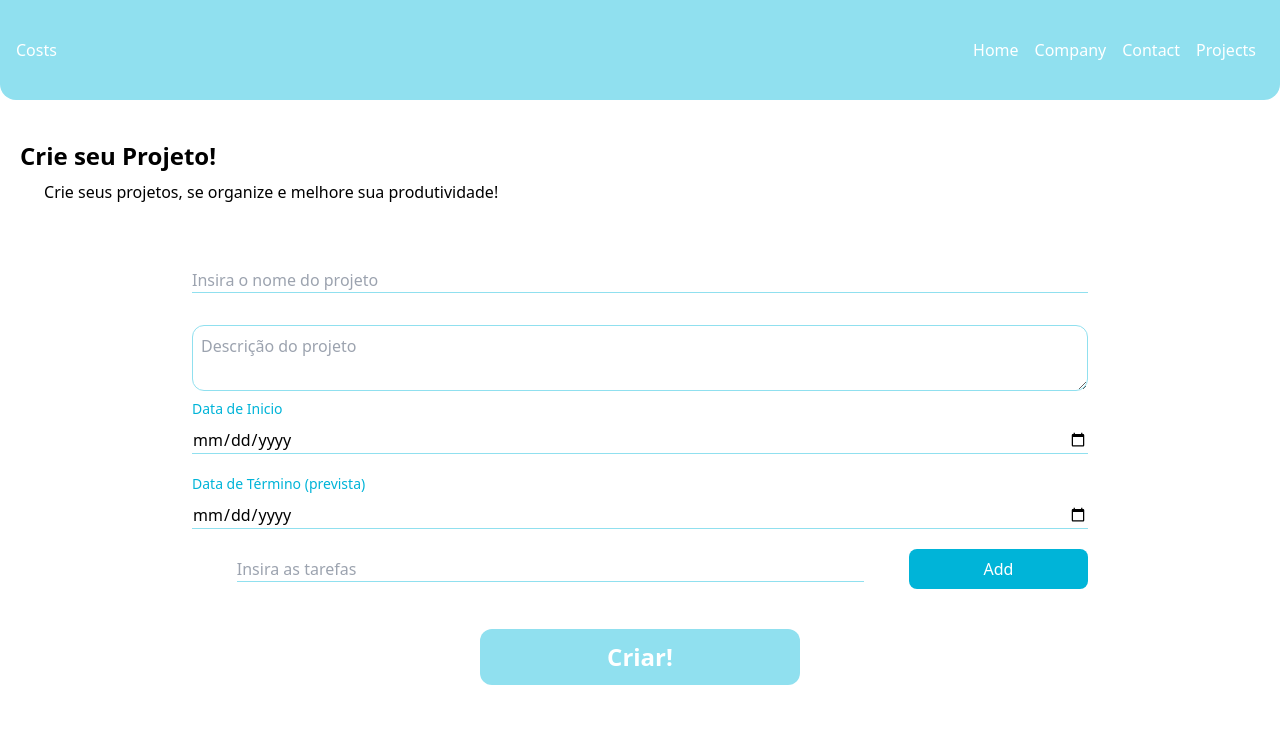
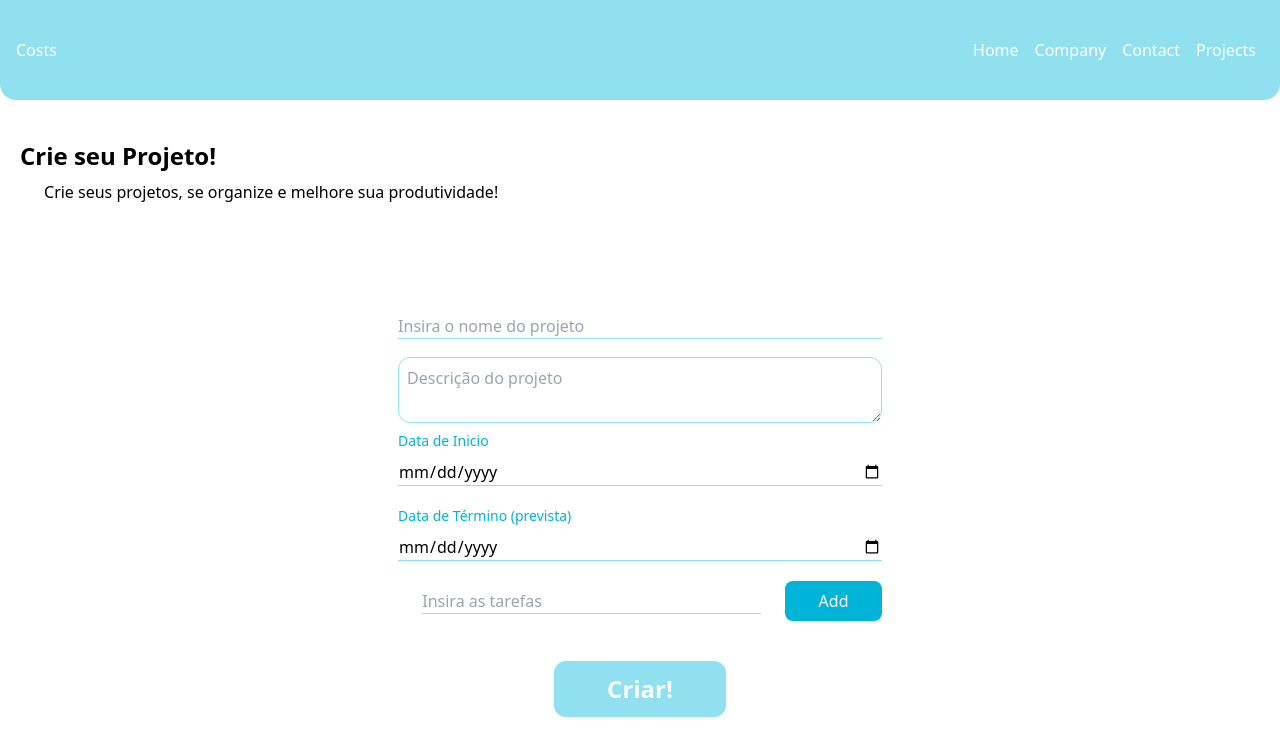
Before and after one commit to YannGabriel/TeskiFy, a React (Create React App) app: page /newproject in a window 1280 px wide. Shown: the top 738 px of the page. Built offline with nearby package versions, Linux system fonts and the light colour scheme.

Commit message:
create form style for pc/laptop

```diff
--- a/src/Form/form.tsx
+++ b/src/Form/form.tsx
@@ -46,7 +46,7 @@ export const ProjectForm = () => {
   };
 
   return (
-    <form className="mt-[5%]">
+    <form className="mt-[5%] lg:w-[60%] lg:m-auto lg:mt-[5%] p-[3%]">
       <Input type="text" placeholder="Insira o nome do projeto" />
 
       <textarea
```
